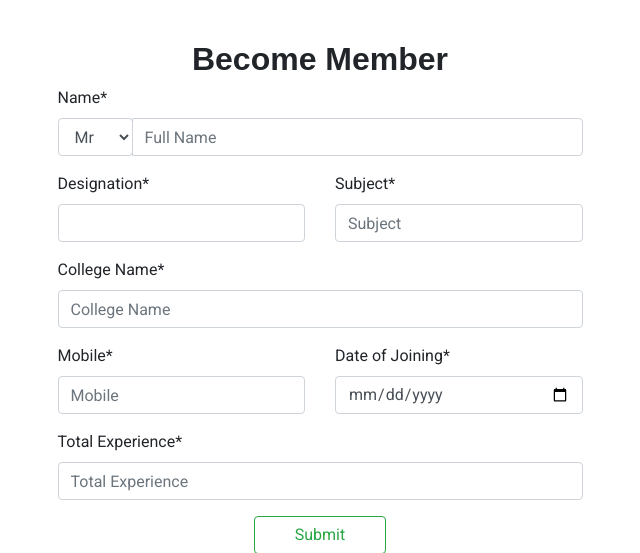
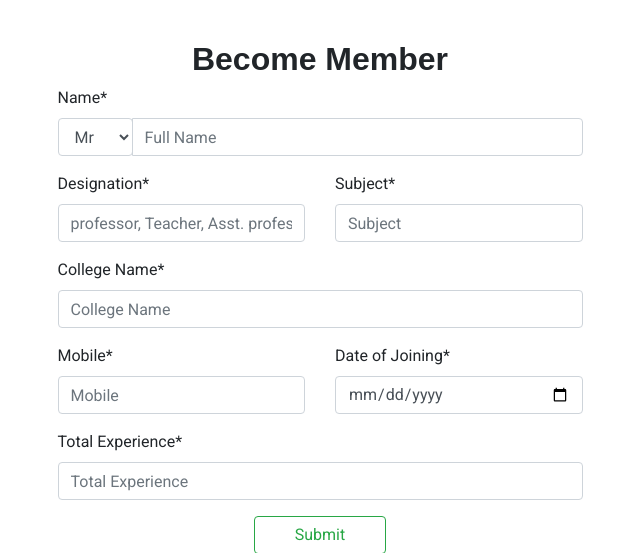
Before and after one commit to rkb9878/AUCT, a PHP site: page /addmember.php in a window 1280 px wide. Shown: the part 249-802 px from the top of the page, without its empty margins (320-960 px from the left). Run offline with PHP 8.4, Linux system fonts and the light colour scheme; some libraries are stand-ins or nearby versions; some web fonts are replaced.

Commit message:
minner cahnges

```diff
--- a/addmember.php
+++ b/addmember.php
@@ -37,7 +37,7 @@
                     <div class="col-sm-6">
                         <div class="form-group">
                             <label for="designation">Designation*</label>
-                            <input type="text" class="form-control" id="designation" name="designation" placeholder="" required>
+                            <input type="text" class="form-control" id="designation" name="designation" placeholder="professor, Teacher, Asst. professor" required>
                         </div>
                     </div>
                     <div class="col-sm-6">
--- a/emailSending/getintouch.php
+++ b/emailSending/getintouch.php
@@ -3,9 +3,10 @@
 require_once('class.phpmailer.php');
 
 
-$name =$_POST['pre']." ".$_POST['name'];
+$name = $_POST['pre'] . " " . $_POST['name'];
 $collegename = $_POST['collegename'];
 $subject = $_POST['subject'];
+$designation = $_POST['designation'];
 $phone = $_POST['mobile'];
 $dateofjoining = $_POST['dateofjoining'];
 $experience = $_POST['experience'];
@@ -31,6 +32,7 @@ $msg = "<style>a
    New Member Form <small style='color: white;text-decoration:none;'>http://auct.in/</small></h2><h3 style='text-align:left;color: black'>Dear Team Auct.in</h3>
    <p style='text-align:left;color: black'>Congratulations you have received a new Member from your website <span style='color: black;text-decoration:none;'>http://auct.in/</span></p>
 <p ><strong style='text-align:left;color: black'>Name : " . $name . "</strong></p>
+<p ><strong style='text-align:left;color: black'>Designation : " . $designation . "</strong></p>
 <p><strong style='text-align:left;color: black'>College Name : " . $collegename . "</strong></p>
 <p><strong style='text-align:left;color: black'>Mobile :" . $phone . " </strong></p>
 <p style='text-align:left;color: black'><strong>Subject: </strong>" . $subject . "</p>
```
